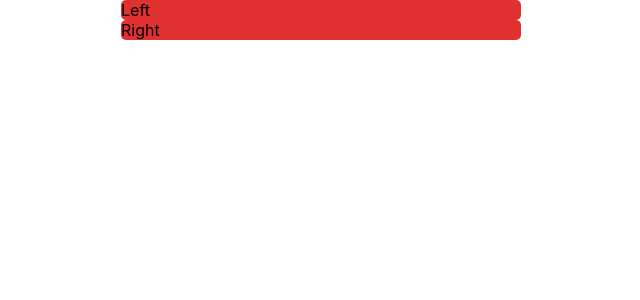
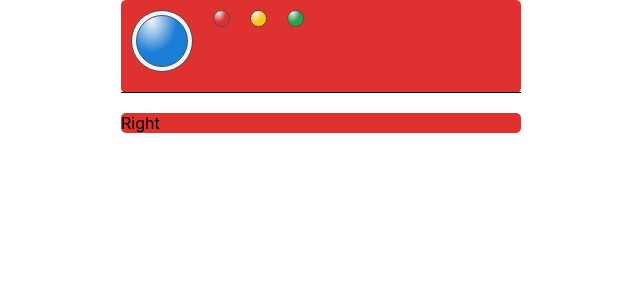
Before and after one commit to lulla-by/pocketmon, a React (Create React App) app: page / in a window 1280 px wide. Shown: the top 300 px of the page, without its empty margins (119-759 px from the left). Built offline with nearby package versions, Linux system fonts and the light colour scheme.

Commit message:
Style Top 컴포넌트 생성 및 CSS 완성

```diff
--- a/src/components/Left.tsx
+++ b/src/components/Left.tsx
@@ -1,8 +1,13 @@
 import React from 'react';
 import styled from 'styled-components';
+import Top from './Top';
 
 const Left = () => {
-  return <Container>Left</Container>;
+  return (
+    <Container>
+      <Top />
+    </Container>
+  );
 };
 
 export default Left;
--- /dev/null
+++ b/src/components/Top.tsx
@@ -0,0 +1,42 @@
+import styled from 'styled-components';
+
+type ButtonStyleProps = {
+  width: number;
+  height: number;
+  color: string;
+};
+
+const Top = () => {
+  return (
+    <Container>
+      <Button width={60} height={60} color="#f1f3f5">
+        <Button width={50} height={50} color="#1c7ed6"></Button>
+      </Button>
+      <Button width={15} height={15} color="#e03131" />
+      <Button width={15} height={15} color="#fcc419" />
+      <Button width={15} height={15} color="#2f9e44" />
+    </Container>
+  );
+};
+
+export default Top;
+const Container = styled.div`
+padding: 10px;
+  display: flex;
+  gap: 20px;
+  border-bottom: 1px solid black;
+  padding-bottom:20px;
+  margin-bottom: 20px;
+`;
+const Button = styled.div<ButtonStyleProps>`
+  width: ${({ width }) => `${width}px`};
+  height: ${({ height }) => `${height}px`};
+  background: ${({ color }) => color};
+  border-radius: 50%;
+  border: 1px solid #495057;
+  display: flex;
+  justify-content: center;
+  align-items: center;
+  background: ${({ color }) =>
+    `radial-gradient( at 30% 10%, #f1f3f5, ${color}, ${color} )`};
+`;
```
